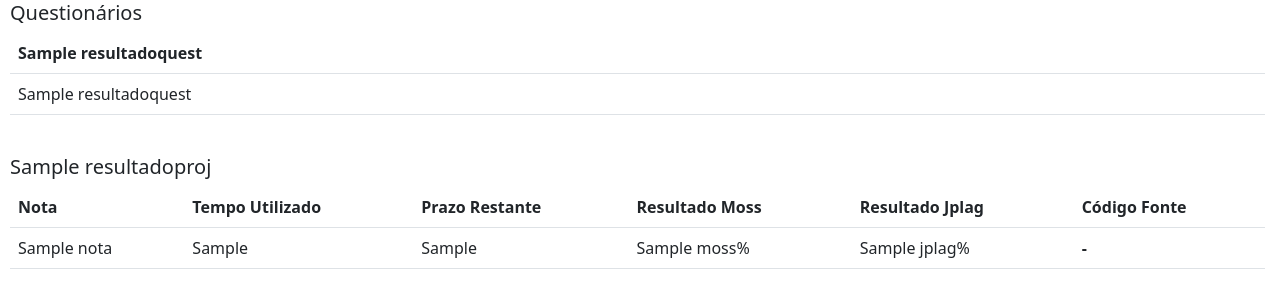
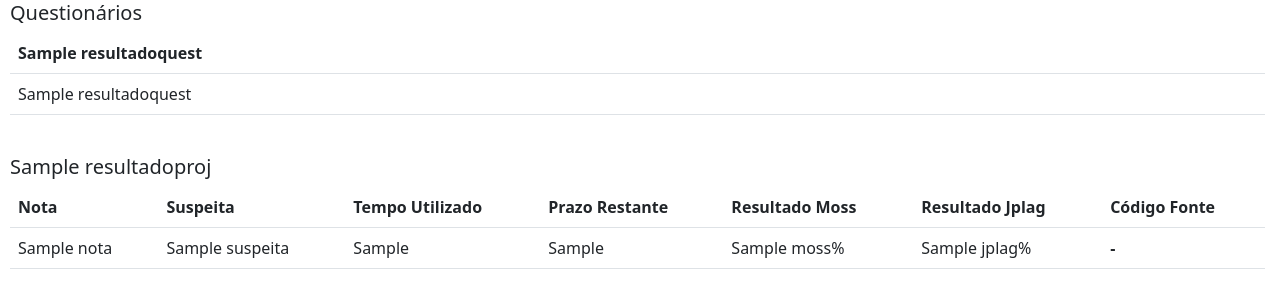
Before and after one commit to rodrigo-aniceto/ProjPlag, a Flask app: template src/templates/relatorioaluno.html in a window 1280 px wide. Shown: the part 179-487 px from the top of the page. Run offline with Flask 2, Linux system fonts and the light colour scheme; the template is opened without the code that fills it: most values are stand-ins (such as "Sample title", 1, 10 or a date in 2020); parts of the project's set-up code (start-up, migrations or seed data) failed here and were passed over; some libraries are stand-ins or nearby versions.

Commit message:
add suspeita de plágio na tela do aluno

```diff
--- a/src/baseDados.py
+++ b/src/baseDados.py
@@ -482,6 +482,7 @@ def buscaRelatorioProjetosAluno(matricula, turma):
     class elemento():
         nome_trabalho = ""
         nota = ""
+        suspeita  =""
         tempo_gasto = ""
         prazo_restante = ""
         jplag = 0
@@ -525,6 +526,8 @@ def buscaRelatorioProjetosAluno(matricula, turma):
                 elemento_result.moss = sim
             else:
                 elemento_result.moss = 0
+
+            elemento_result.suspeita = geraSuspeitaPlagio (elemento_result.moss, elemento_result.jplag)
 
             elemento_result.existe_codigo = arquivos.existeArquivoTrabalho(resultado_nota.nome_trabalho, turma, matricula+".py")
             if (elemento_result.existe_codigo):
--- a/src/templates/relatorioaluno.html
+++ b/src/templates/relatorioaluno.html
@@ -37,6 +37,7 @@
     <table class="table">
         <tr>
             <th>Nota</th>
+            <th>Suspeita</th>
             <th>Tempo Utilizado</th>
             <th>Prazo Restante</th>
             <th>Resultado Moss</th>
@@ -46,6 +47,7 @@
 
         <tr>
             <td> {{ resultadoproj.nota }} </td>
+            <td> {{ resultadoproj.suspeita }} </td>
             <td> {{ resultadoproj.tempo_gasto }}</td>
             <td> {{ resultadoproj.prazo_restante }}</td>
             <td> {{ resultadoproj.moss }}%</td>
```
